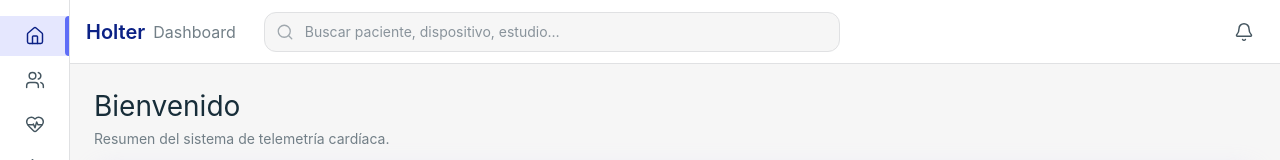
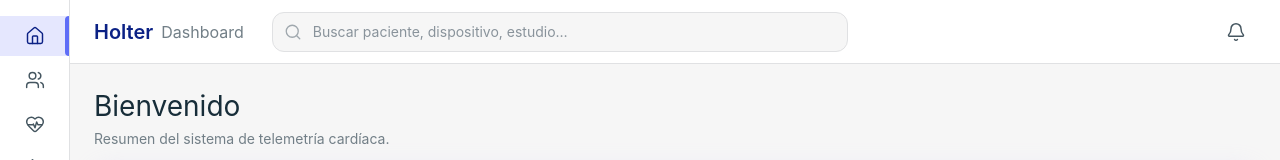
Before and after one commit to tesis-ecg/tesis-ecg-mono, a React (Vite) app in the folder front/: page / in a window 1280 px wide. Shown: the top 160 px of the page. Built offline with nearby package versions, Linux system fonts and the light colour scheme.

Commit message:
Header padding

```diff
--- a/front/src/layouts/Topbar.tsx
+++ b/front/src/layouts/Topbar.tsx
@@ -11,7 +11,7 @@ interface TopbarProps {
  */
 export function Topbar({ onMenuClick }: TopbarProps) {
   return (
-    <header className="flex h-topbar shrink-0 items-center gap-3 border-b border-gray-100 bg-white px-4">
+    <header className="flex h-topbar shrink-0 items-center gap-3 border-b border-gray-100 bg-white px-6">
       <button
         type="button"
         onClick={onMenuClick}
```
